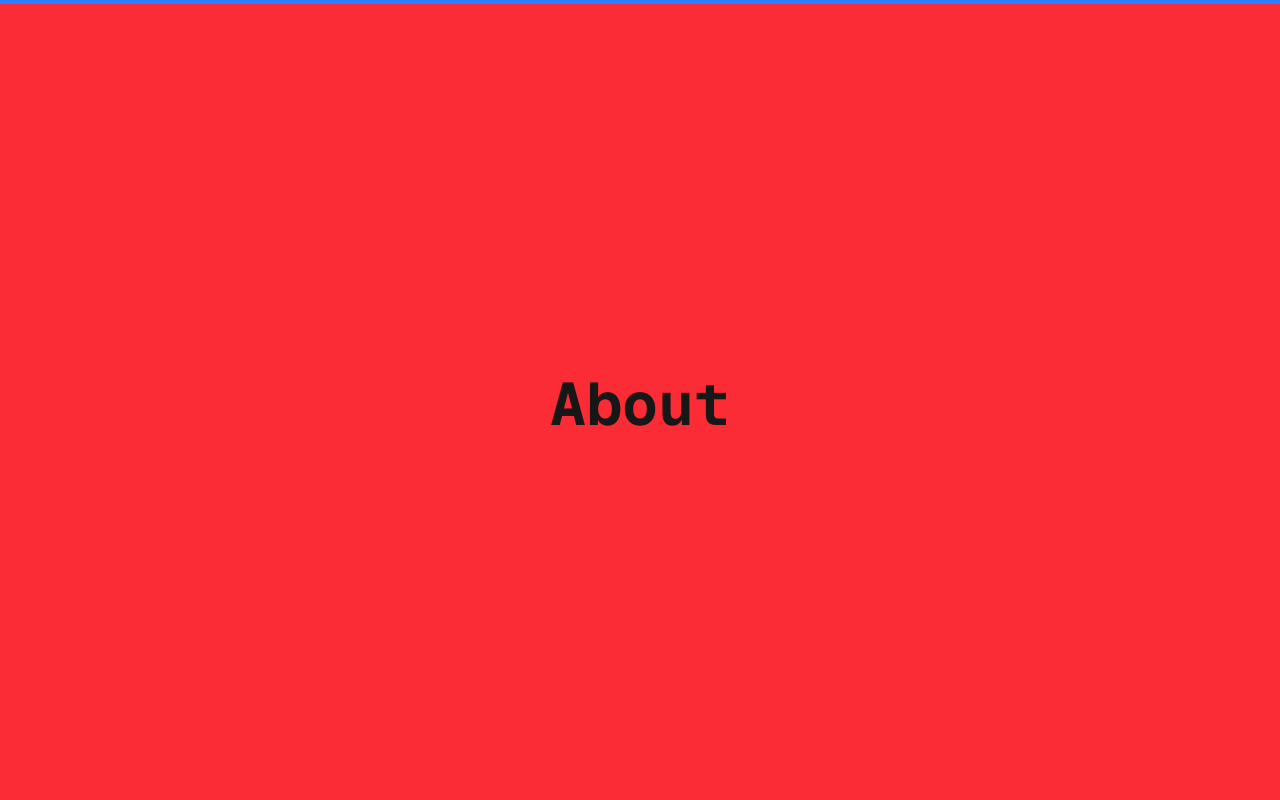
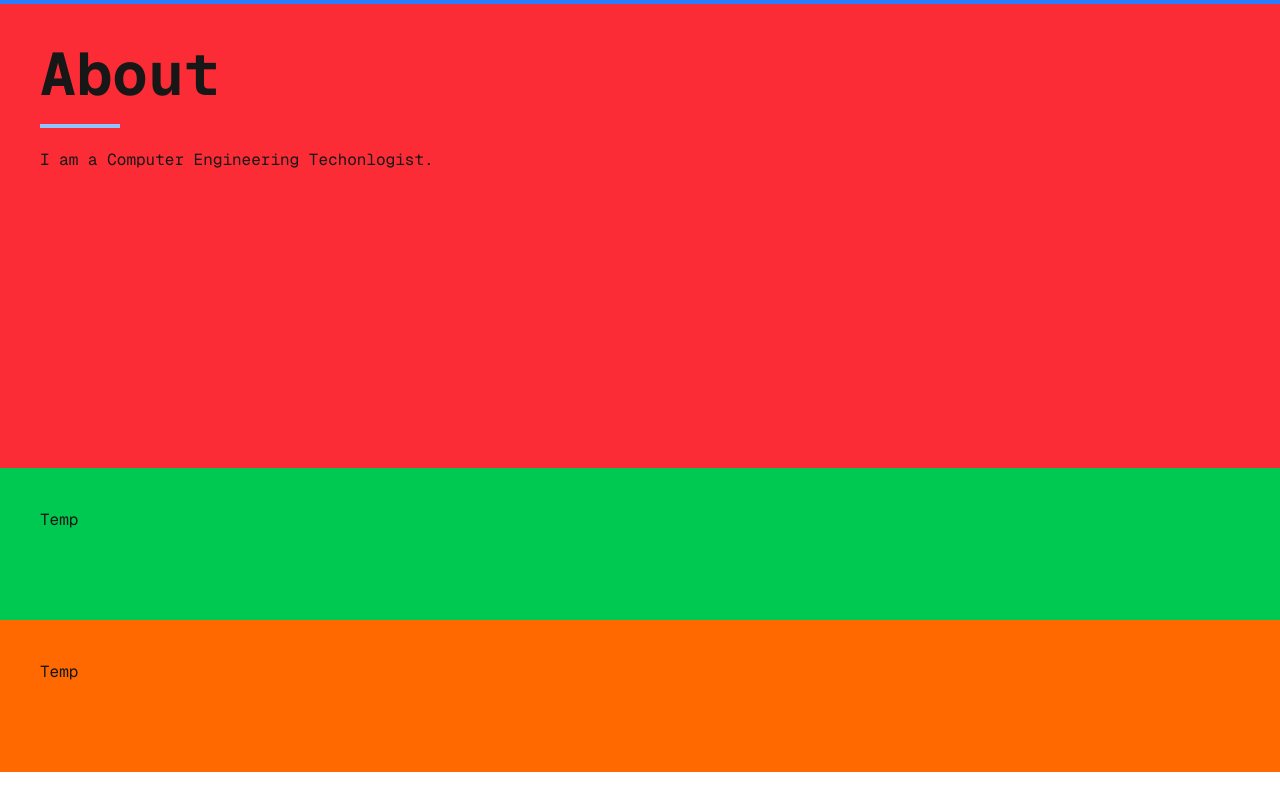
Before and after one commit to JohnNasitem/Website-Portfolio, a Next.js app in the folder Portfolio/: page / in a window 1280 px wide. Shown: the part 860-1660 px from the top of the page. After the commit the page ends 1632 px from the top, so only its background shows below. Built offline with nearby package versions, Linux system fonts and the light colour scheme.

Commit message:
set default structure

```diff
--- a/Portfolio/src/components/about-section.tsx
+++ b/Portfolio/src/components/about-section.tsx
@@ -3,17 +3,21 @@
 import useAnimateEntrance from './animate-entrance';
 
 const AboutSection = () => {
-    const isVisible = useAnimateEntrance("about");
+    const section1Visible = useAnimateEntrance("about_section1");
 
     return (
-        <div id="about" className="grid grid-rows-[20px_1fr_20px] min-h-screen items-center justify-items-center p-8 pb-20 gap-16 sm:p-20 font-[family-name:var(--font-geist-sans)] bg-red-500">
-        <main className="flex flex-col gap-[32px] row-start-2 items-center sm:items-start">
-            <div className={`list-inside list-decimal text-sm/6 text-center sm:text-left font-[family-name:var(--font-geist-mono)] ${isVisible ? 'animate-fade-slide-in' : ''}`}>
-                <h1 className="text-4xl sm:text-6xl font-bold justify-self-center">
-                About
-                </h1>
+        <div id='about' className="pageSection font-[family-name:var(--font-geist-mono)] bg-red-500">
+            <div className="grid grid-rows-[1fr_1fr_1fr] p-8 sm:p-10">
+                <div id='about_section1' className={`${section1Visible ? 'animate-fade-slide-in' : ''}`}>
+                    <h2 className="text-2xl sm:text-6xl font-bold justify-self-left">
+                        About
+                    </h2>
+                    <div className='bg-blue-300 h-1 w-20 mt-5 mb-5'/>
+                    <p className="text-2x1 text-left sm:text-left">
+                        I am a Computer Engineering Techonlogist.
+                    </p>
+                </div>
             </div>
-        </main>
         </div>
     )
 };
--- a/Portfolio/src/components/contact-section.tsx
+++ b/Portfolio/src/components/contact-section.tsx
@@ -3,16 +3,14 @@
 import useAnimateEntrance from './animate-entrance';
 
 const ContactSection = () => {
-    const isVisible = useAnimateEntrance("contact");
+    const section1Visible = useAnimateEntrance("contact_section1");
     return (
-        <div id="contact" className="grid grid-rows-[20px_1fr_20px] min-h-screen items-center justify-items-center p-8 pb-20 gap-16 sm:p-20 font-[family-name:var(--font-geist-sans)] bg-orange-500">
-        <main className="flex flex-col gap-[32px] row-start-2 items-center sm:items-start">
-            <div className={`list-inside list-decimal text-sm/6 text-center sm:text-left font-[family-name:var(--font-geist-mono)] ${isVisible ? 'animate-fade-slide-in' : ''}`}>
-                <h1 className="text-4xl sm:text-6xl font-bold justify-self-center">
-                Contact
-                </h1>
+        <div id='contact' className="pageSection font-[family-name:var(--font-geist-mono)] bg-orange-500">
+            <div className="grid grid-rows-[1fr_1fr_1fr] p-8 sm:p-10">
+                <div id='contact_section1' className={`${section1Visible ? 'animate-fade-slide-in' : ''}`}>
+                    Temp
+                </div>
             </div>
-        </main>
         </div>
     )
 };
--- a/Portfolio/src/components/projects-section.tsx
+++ b/Portfolio/src/components/projects-section.tsx
@@ -3,17 +3,15 @@
 import useAnimateEntrance from './animate-entrance';
 
 const ProjectsSection = () => {
-    const isVisible = useAnimateEntrance("projects");
+    const section1Visible = useAnimateEntrance("projects_section1");
 
     return (
-        <div id="projects" className="grid grid-rows-[20px_1fr_20px] min-h-screen items-center justify-items-center p-8 pb-20 gap-16 sm:p-20 font-[family-name:var(--font-geist-sans)] bg-green-500">
-        <main className="flex flex-col gap-[32px] row-start-2 items-center sm:items-start">
-            <div className={`list-inside list-decimal text-sm/6 text-center sm:text-left font-[family-name:var(--font-geist-mono)] ${isVisible ? 'animate-fade-slide-in' : ''}`}>
-                <h1 className="text-4xl sm:text-6xl font-bold justify-self-center">
-                Projects
-                </h1>
+        <div id='projects' className="pageSection font-[family-name:var(--font-geist-mono)] bg-green-500">
+            <div className="grid grid-rows-[1fr_1fr_1fr] p-8 sm:p-10">
+                <div id='projects_section1' className={`${section1Visible ? 'animate-fade-slide-in' : ''}`}>
+                    Temp
+                </div>
             </div>
-        </main>
         </div>
     )
 };
```
